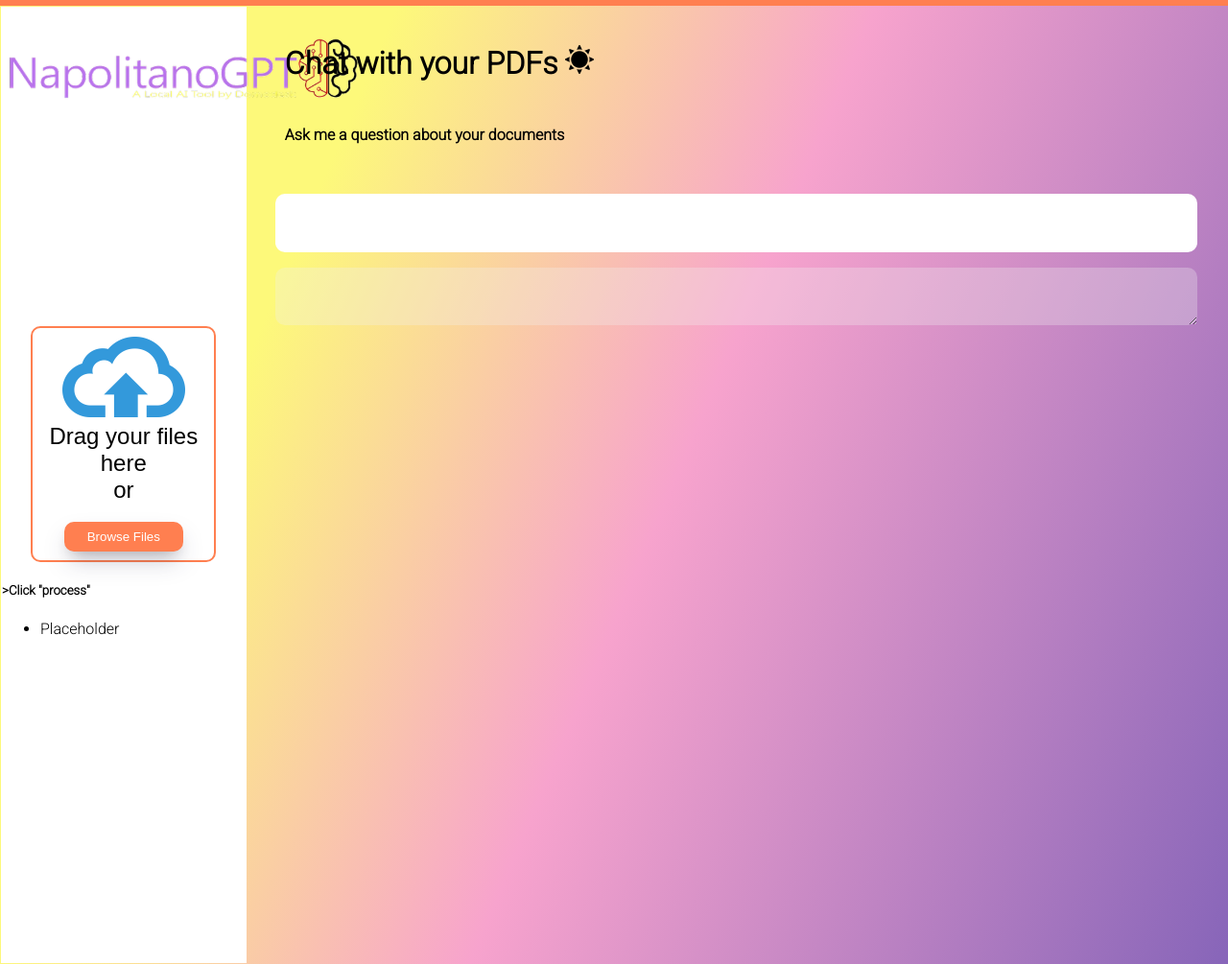
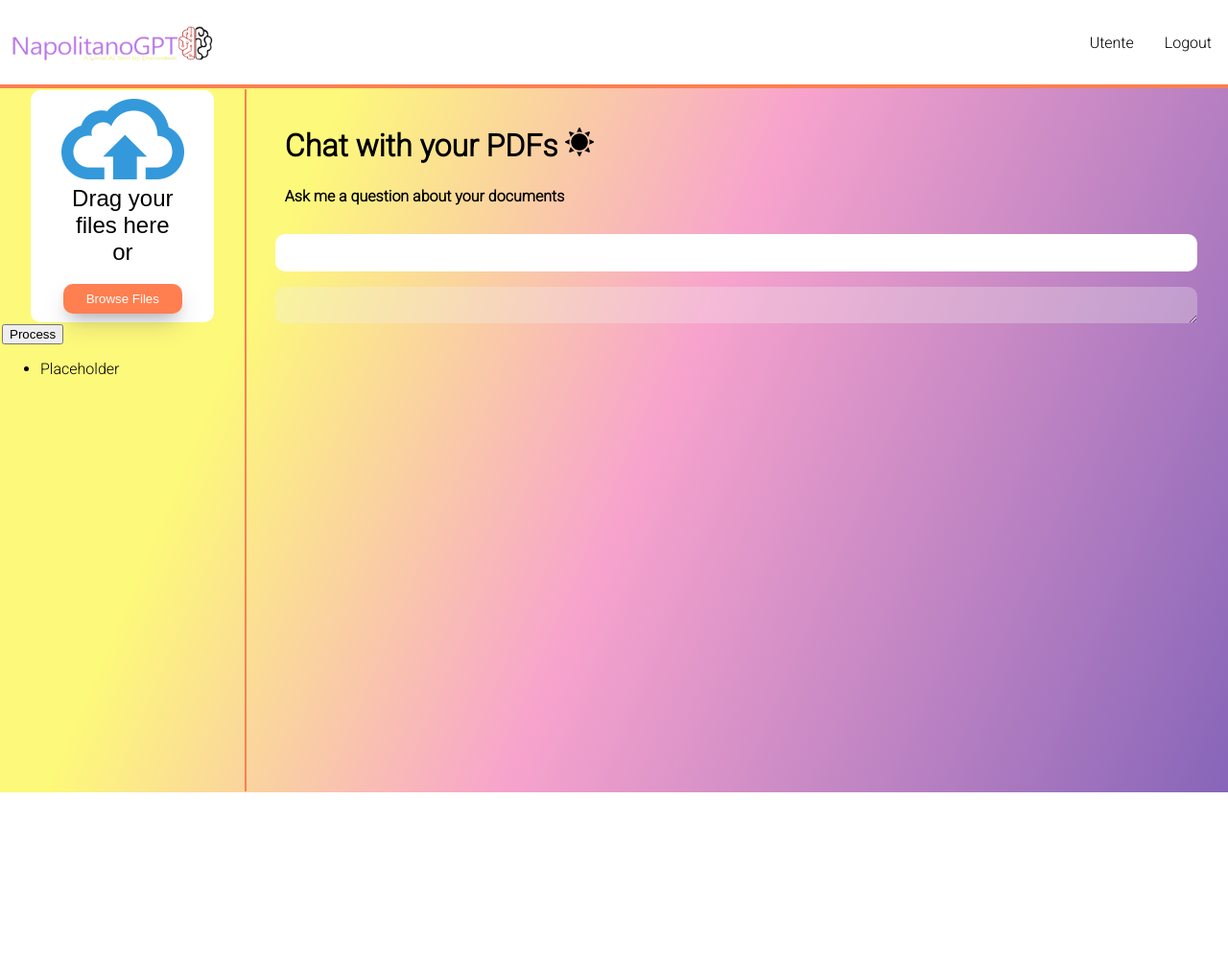
Before and after one commit to ManuelCampiUA/NGPT, a Flask app: page / in a window 1280 px wide. Shown: the whole page at 96% size. After the commit the page ends 826 px from the top, so only its background shows below. Run offline with Flask 3, Linux system fonts and the light colour scheme; some libraries are stand-ins or nearby versions.

Commit message:
Add navbar

```diff
--- a/app/static/css/style_light.css
+++ b/app/static/css/style_light.css
@@ -1,30 +1,39 @@
+@import url('https://fonts.googleapis.com/css2?family=Roboto:wght@300&display=swap');
 
-@import url('https://fonts.googleapis.com/css2?family=Roboto:wght@300&display=swap');
-:root{
-    --primary-color:linear-gradient(113deg, rgb(253, 249, 122) 24.4%, rgb(247, 163, 205) 53.7%, #8765b9);
-    --secondary-color:black;
-    --third-color:white;
+:root {
+    --primary-color: linear-gradient(113deg, rgb(253, 249, 122) 24.4%, rgb(247, 163, 205) 53.7%, #8765b9);
+    --secondary-color: black;
+    --third-color: white;
 }
-.dark_theme{
-    --primary-color:radial-gradient(
-          circle 65rem at 30% -15%,
-          rgba(10,29,85,1), rgba(5,5,5,1)) ;
-    --secondary-color:white;
-    --third-color:black;
+
+.dark_theme {
+    --primary-color: radial-gradient(circle 65rem at 30% -15%,
+            rgba(10, 29, 85, 1), rgba(5, 5, 5, 1));
+    --secondary-color: white;
+    --third-color: black;
 }
-body{
-  font-family: Roboto, Arial, Helvetica, sans-serif ;
-  height: 100%;
+
+body {
+    font-family: Roboto, Arial, Helvetica, sans-serif;
     padding: 0;
     margin: 0;
-
     background: var(--primary-color);
     color: var(--secondary-color);
-  border-top-width: 0.4rem;
-  border-top-color: coral;
-  border-top-style: solid ;
 
 }
+
+body::-webkit-scrollbar {
+    width: 0.25rem;
+}
+
+body::-webkit-scrollbar-track {
+    background: black;
+}
+
+body::-webkit-scrollbar-thumb {
+    background: plum;
+}
+
 
 
 .grid {
@@ -35,13 +44,15 @@
 }
 
 .sidebar {
-    background-color: var(--third-color);
+    border-right: coral solid 2px;
+
 }
 
 .main_content {
     display: grid;
     padding: 3% 3% 0 3%
 }
+
 div {
     padding: 1px;
 }
@@ -50,15 +61,13 @@
     border: 1px solid yellow;
 }
 
-.titolo
-{
+.titolo {
     padding: 0;
     margin: 1%;
 }
 
 
-.chatbotarea
-{
+.chatbotarea {
     outline: none;
     border: black;
     resize: none;
@@ -71,26 +80,22 @@
     resize: vertical;
 }
 
-.scroller{
-  height:20rem;
+.scroller {
+    height: 20rem;
 }
 
-.logo{
-  height: 7rem;
+.logo {
+    height: 4rem;
     width: auto;
-  overflow:hidden;
-}
-
-input{
-  display: none;
+    overflow: hidden;
 }
 
 
 /*Drag and drop*/
-.drop_section{
+.drop_section {
     position: relative;
     display: flex;
-  background-color:var(--third-color);
+    background-color: var(--third-color);
     max-width: 15rem;
     height: 15rem;
     align-items: center;
@@ -99,12 +104,12 @@
     font-weight: 500;
     font-size: 1.5rem;
     cursor: pointer;
-	border: 2px solid coral;
     border-radius: 10px;
     margin: 0 12%;
 }
+
 /*mostra il DROP HERE durante drag-n-drop*/
-.drop_section div.col:last-child{
+.drop_section div.col:last-child {
     font-size: 3rem;
     font-weight: 700;
     color: var(--secondary-color);
@@ -122,28 +127,37 @@
     transform: scale(0.6);
     transition-duration: 0.2s;
 }
+
 /*nasconde il testo dietro il drag-n-drop*/
-.drag-over-effect div.col:first-child{
+.drag-over-effect div.col:first-child {
     opacity: 0;
     visibility: hidden;
     pointer-events: none;
     transform: scale(1);
 }
+
 /*mostra il drag-n-drop*/
-.drag-over-effect div.col:last-child{
+.drag-over-effect div.col:last-child {
     opacity: 1;
     visibility: visible;
     transform: scale(1);
 }
+
+.drop_section_content {
+    margin: 10%;
+}
+
 /*scritta drag & dtop ur files here OR*/
 .drop_section span,
-.drop_section button{
+.drop_section button {
     display: block;
     margin: auto;
     color: var(--secondary-color);
+    text-align: center;
 }
+
 /*bottone arancione*/
-.drop_section button{
+.drop_section button {
     color: white;
     background-color: coral;
     border: none;
@@ -159,22 +173,24 @@
 /*file uploadati barrette caricamento*/
 
 
-.drop_section input{
+.drop_section input {
     display: none;
 }
 
-.list-section{
+.list-section {
     display: none;
     text-align: left;
     margin: 0px 2rem;
     padding-bottom: 20px;
 }
-.list-section .list-title{
+
+.list-section .list-title {
     font-size: 1rem;
     color: var(--secondary-color);
     ;
 }
-.list-section li{
+
+.list-section li {
     display: flex;
     margin: 1rem 0;
     padding: .5rem 0;
@@ -182,39 +198,45 @@
     transition-duration: 0.2s;
 }
 
-.list-section li .col{
+.list-section li .col {
     flex: .1;
 }
-.list-section li .col:nth-child(1){
+
+.list-section li .col:nth-child(1) {
     flex: .15;
     text-align: center;
 }
-.list-section li .col:nth-child(2){
+
+.list-section li .col:nth-child(2) {
     flex: .75;
     text-align: left;
     font-size: 0.9rem;
     color: var(--secondary-color);
     padding: 8px 10px;
 }
-.list-section li .col:nth-child(2) div.name{
+
+.list-section li .col:nth-child(2) div.name {
     overflow: hidden;
     white-space: nowrap;
     text-overflow: ellipsis;
     max-width: 250px;
     display: inline-block;
 }
-.list-section li .col .file-name span{
+
+.list-section li .col .file-name span {
     color: #707EA0;
     float: right;
 }
-.list-section li .file-progress{
+
+.list-section li .file-progress {
     width: 100%;
     height: 5px;
     margin-top: 8px;
     border-radius: 8px;
     background-color: #dee6fd;
 }
-.list-section li .file-progress span{
+
+.list-section li .file-progress span {
     display: block;
     width: 0%;
     height: 100%;
@@ -222,13 +244,15 @@
     background-image: linear-gradient(120deg, #6b99fd, #9385ff);
     transition-duration: 0.4s;
 }
-.list-section li .col .file-size{
+
+.list-section li .col .file-size {
     font-size: 0.75rem;
     margin-top: 3px;
     color: #707EA0;
 }
+
 .list-section li .col svg.cross,
-.list-section li .col svg.tick{
+.list-section li .col svg.tick {
     fill: #8694d2;
     background-color: #dee6fd;
     position: relative;
@@ -237,59 +261,156 @@
     transform: translate(-50%, -50%);
     border-radius: 50%;
 }
-.list-section li .col svg.tick{
+
+.list-section li .col svg.tick {
     fill: #50a156;
     background-color: transparent;
 }
+
 .list-section li.complete span,
 .list-section li.complete .file-progress,
-.list-section li.complete svg.cross{
-  display: none;
-}
-.list-section li.in-prog .file-size,
-.list-section li.in-prog svg.tick{
+.list-section li.complete svg.cross {
     display: none;
 }
 
+.list-section li.in-prog .file-size,
+.list-section li.in-prog svg.tick {
+    display: none;
+}
+
+/*NAVBAR*/
+
+.navbar {
+    display: flex;
+    position: relative;
+    justify-content: space-between;
+    align-items: center;
+    background-color: var(--third-color);
+    color: var(--secondary-color);
+    border-bottom: coral solid 4px;
+}
+
+.brand-title {
+    font-size: 1.5rem;
+    margin: .5rem;
+}
+
+.navbar-links {
+    height: 100%;
+}
+
+.navbar-links ul {
+    display: flex;
+    margin: 0;
+    padding: 0;
+}
+
+.navbar-links li {
+    list-style: none;
+}
+
+.navbar-links li a {
+    display: block;
+    text-decoration: none;
+    color: var(--secondary-color);
+    padding: 1rem;
+}
+
+.navbar-links li:hover {
+    background-color: var(--third-color);
+}
+
+.toggle-button {
+    position: absolute;
+    top: .75rem;
+    right: 1rem;
+    display: none;
+    flex-direction: column;
+    justify-content: space-between;
+    width: 30px;
+    height: 21px;
+}
+
+.toggle-button .bar {
+    height: 3px;
+    width: 100%;
+    background-color: white;
+    border-radius: 10px;
+}
+
+@media (max-width: 800px) {
+    .navbar {
+        flex-direction: column;
+        align-items: flex-start;
+    }
+
+    .toggle-button {
+        display: flex;
+    }
+
+    .navbar-links {
+        display: none;
+        width: 100%;
+    }
+
+    .navbar-links ul {
+        width: 100%;
+        flex-direction: column;
+    }
+
+    .navbar-links ul li {
+        text-align: center;
+    }
+
+    .navbar-links ul li a {
+        padding: .5rem 1rem;
+    }
+
+    .navbar-links.active {
+        display: flex;
+    }
+}
 
 /*BREAKPOINTS*/
-@media screen and (max-width: 990px)
-{
-  *{
+@media screen and (max-width: 990px) {
+    * {
         padding: 0;
         margin: 0;
     }
-  .main_content{
+
+    .main_content {
         padding-left: 5%;
     }
+
     .grid {
         display: grid;
         grid-template-columns: 25% 75%;
         grid-template-rows: 1fr 2fr;
     }
-  .scroller
-  {
+
+    .scroller {
         height: 20rem;
     }
 }
 
-@media screen and (max-width: 650px)
-{
-  *{
+@media screen and (max-width: 650px) {
+    * {
         color: white;
         padding: 0.5%;
         margin: 0.5%;
         text-align: center;
     }
-  .scroller
-  {
+
+    .scroller {
         height: 0;
     }
+
     .grid {
         display: grid;
-      grid-template-columns:100%;
+        grid-template-columns: 100%;
     }
-  .drop_zone{
+
+    .drop_zone {
         max-width: 15rem;
         height: 7rem;
         margin-left: 3rem;
--- a/app/templates/base.html
+++ b/app/templates/base.html
@@ -8,18 +8,29 @@
     <meta name="viewport"
         content="width=device-width, user-scalable=no, initial-scale=1.0, maximum-scale=1.0, minimum-scale=1.0">
     <meta http-equiv="X-UA-Compatible">
-    <!--bootstrap-->
-    <script src="https://code.jquery.com/jquery-3.7.0.min.js"></script>
-    <script src="https://cdn.jsdelivr.net/npm/bootstrap@3.4.1/dist/js/bootstrap.min.js"
-        integrity="sha384-aJ21OjlMXNL5UyIl/XNwTMqvzeRMZH2w8c5cRVpzpU8Y5bApTppSuUkhZXN0VxHd"
-        crossorigin="anonymous"></script>
-    <!--  <link rel="stylesheet" type="text/css" href="https://bootswatch.com/5/cyborg/bootstrap.css">-->
-    <!--Javascript-->
-    <!--CSS-->
     <link rel="stylesheet" type="text/css" href="{{ url_for('static', filename='css/style_light.css')  }}">
+
 </head>
 
 <body>
+    <nav class="navbar">
+        <div class="brand-title">
+            <img class="logo" src="{{ url_for('static', filename='img/logo.png') }}" alt="logo">
+        </div>
+        <a href="#" class="toggle-button">
+            <span class="bar"></span>
+            <span class="bar"></span>
+
+        </a>
+        <div class="navbar-links">
+            <ul>
+                <li><a>Utente</a></li>
+                <span class="bar"></span>
+                <li><a href="#">Logout</a></li>
+            </ul>
+        </div>
+    </nav>
+
     {% block content %}{% endblock %}
     <script src="{{ url_for('static', filename='js/drag_and_drop.js') }}"></script>
     <script src="{{ url_for('static', filename='js/toggle_dark.js') }}"></script>
--- a/app/templates/index.html
+++ b/app/templates/index.html
@@ -2,25 +2,11 @@
 {% block title %}Index{% endblock %}
 {% block content %}
 
-<div class="grid container">
+<div class="grid">
 
     <div class="sidebar"> <!--Logo-->
-    <img class="logo"src="{{ url_for('static', filename='img/logo.png') }}" alt="logo">
-  </div>
-
-  <!-- Main content -->
-  <div class="main_content">
-    <h1 class="titolo">Chat with your PDFs
-        <img id="toggle_dark" class="sunicon" src="{{ url_for('static', filename='img/sun.png') }}" alt="sun"></h1>
-    <h4 class="titolo">Ask me a question about your documents</h4>
-    <textarea class="form-control chatbotarea "></textarea>
-    <textarea class="form-control chatbotarea " disabled></textarea>
-  </div>
-
-
-  <div class="sidebar"> <!--drag ur files-->
         <div class="drop_section ">
-            <div class="col">
+            <div class=drop_section_content>
                 <img src="{{ url_for('static', filename='img/cloud.png') }}" alt="cloud">
                 <span>Drag your files here</span>
                 or
@@ -35,13 +21,28 @@
             <div class="list-title">Uploaded Files</div>
             <div class="list"></div>
         </div>
+    </div>
 
-      <h5>>Click "process"</h5>
+    <!-- Main content -->
+    <div class="main_content">
+        <h1 class="titolo">Chat with your PDFs
+            <img id="toggle_dark" class="sunicon" src="{{ url_for('static', filename='img/sun.png') }}" alt="sun">
+        </h1>
+        <h4 class="titolo">Ask me a question about your documents</h4>
+        <textarea class="form-control chatbotarea "></textarea>
+        <textarea class="form-control chatbotarea " disabled></textarea>
+    </div>
 
+
+    <div class="sidebar"> <!--drag ur files-->
+
+
+        <form id="process">
+            <input type="submit" value="Process">
+        </form>
         <ul>
             <li>Placeholder</li>
         </ul>
-    <div class= "scroller"></div>
     </div>
 </div>
 
```
Lines whose indentation alone changed are shown as unchanged.
